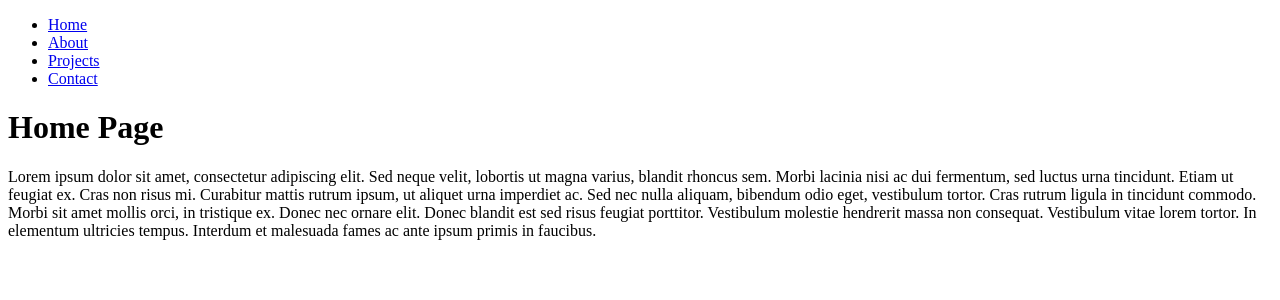
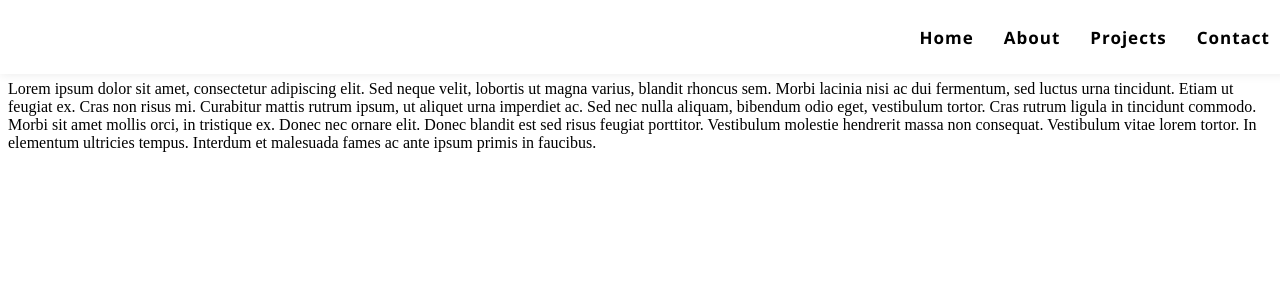
Before and after one commit to DiogoS77/Diogo-Portfolio, a React (Create React App) app: page / in a window 1280 px wide. Shown: the top 300 px of the page. Built offline with nearby package versions, Linux system fonts and the light colour scheme.

Commit message:
navbar basic design added

```diff
--- /dev/null
+++ b/src/css/NavTabs.css
@@ -0,0 +1,44 @@
+/* NavTabs.css */
+
+.nav-tabs {
+  display: flex;
+  list-style: none;
+  padding: 5px;
+  margin: 0;
+  background-color: #fff;
+  box-shadow: 0 0 10px rgba(0, 0, 0, 0.09);
+  font-size: 1.7rem;
+  position: fixed;
+  top: 0;
+  left: 0;
+  width: 100%;
+  z-index: 200;
+  justify-content: flex-end;
+}
+
+.nav-item {
+  padding: 15px 15px;
+  border-bottom: 3px solid transparent;
+  transition: border-color 0.3s ease;
+}
+
+.nav-item:hover {
+  border-color: #007bff;
+}
+
+.nav-item.active {
+  background-color: #007bff;
+}
+
+.nav-item.active a {
+  color: #fff;
+}
+
+.nav-item a {
+  text-decoration: none;
+  color: #000000;
+  font-weight: bold;
+  font-size: 17px;
+  font-family: "Segoe UI", Tahoma, Geneva, Verdana, sans-serif;
+  letter-spacing: 1px;
+}
```
Also changed, not shown: src/components/NavTabs.js (+1 -7 lines).
